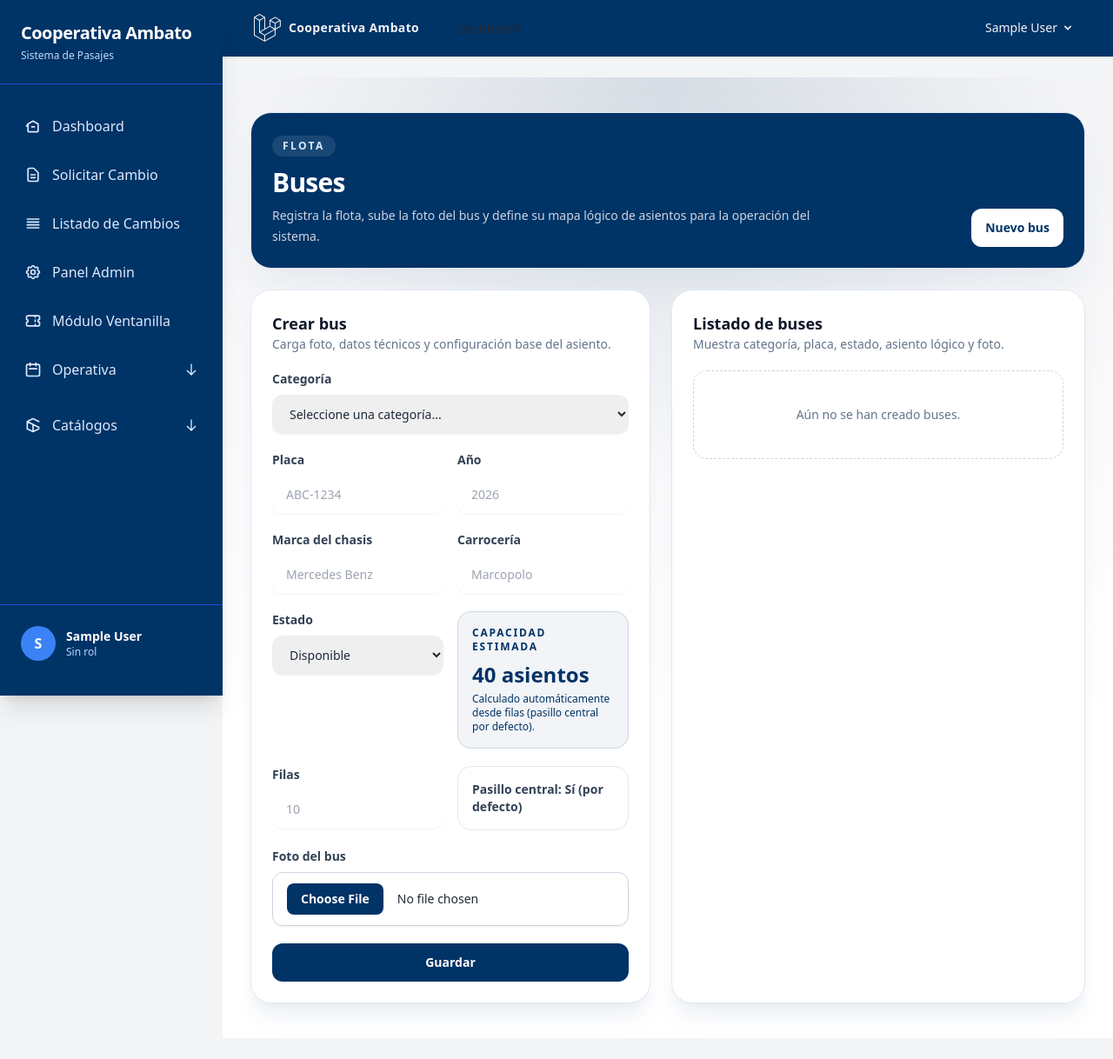
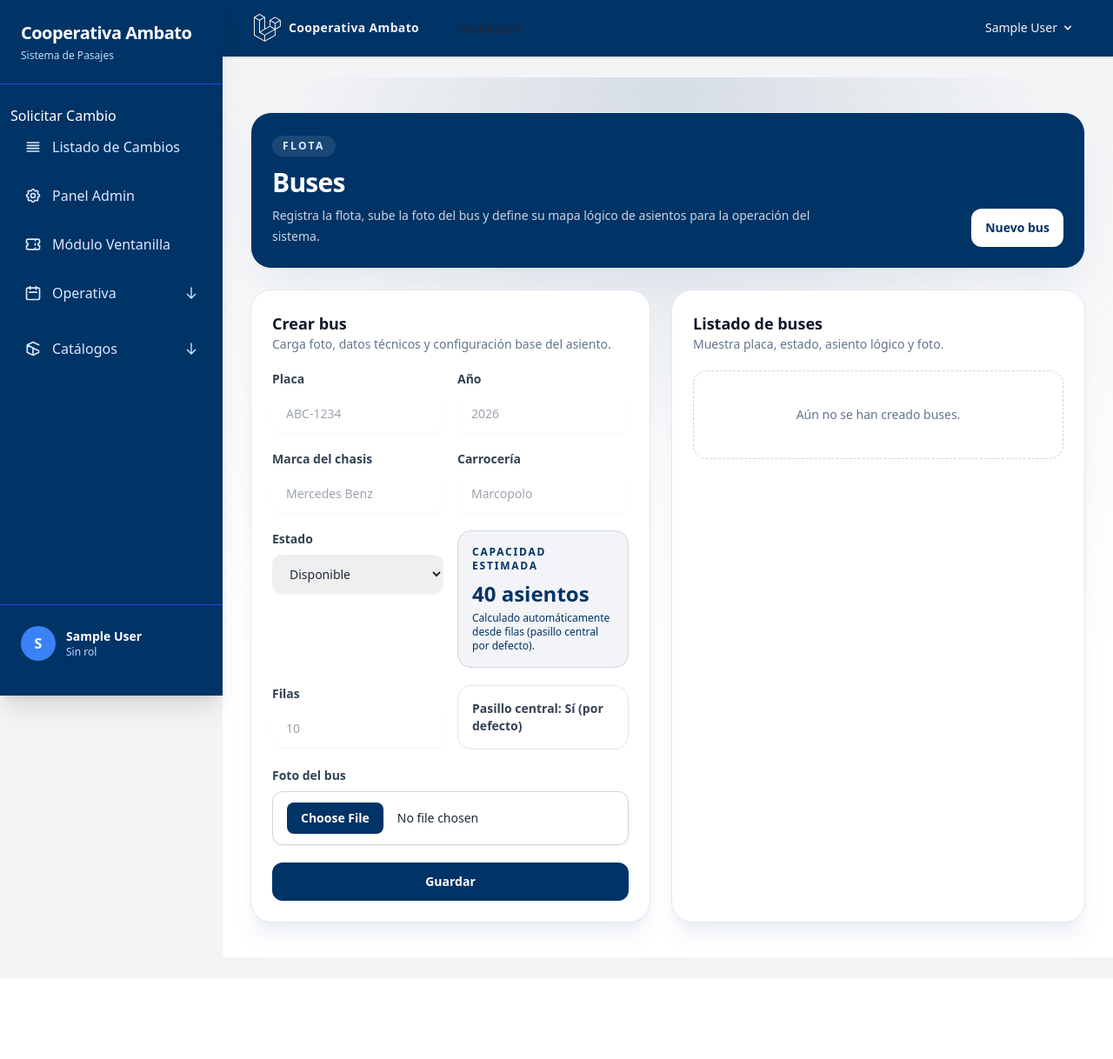
Before and after one commit to EMILIOABRIL05/Venta_Pasajes_Coop_Sistema, a Laravel app: page /catalogos/buses in a window 1280 px wide. Shown: the whole page at 87% size. After the commit the page ends 1071 px from the top, so only its background shows below. Run offline with Laravel 12, Linux system fonts and the light colour scheme; the visitor is signed in with stand-in values (Sample User, id 1); data comes from the database, SQL or seed files in the repository; style sheets or scripts are compiled from the project's sources; some libraries are stand-ins or nearby versions.

Commit message:
feat: elimina categoria de bus del flujo principal

```diff
--- a/app/Livewire/Catalogos/BusesCrud.php
+++ b/app/Livewire/Catalogos/BusesCrud.php
@@ -4,7 +4,6 @@
 
 use App\Livewire\Traits\RequiresRole;
 use App\Models\Bus;
-use App\Models\CategoriaBus;
 use Illuminate\Support\Facades\Storage;
 use Illuminate\Validation\Rule;
 use Livewire\Component;
@@ -21,8 +20,6 @@
     protected string $paginationTheme = 'tailwind';
 
     public ?int $busId = null;
-
-    public string $categoria_bus_id = '';
 
     public string $placa = '';
 
@@ -52,7 +49,6 @@
     protected function rules(): array
     {
         return [
-            'categoria_bus_id' => ['required', 'integer', 'exists:categorias_bus,id'],
             'placa' => [
                 'required',
                 'string',
@@ -103,7 +99,6 @@
         $bus = Bus::query()->findOrFail($id);
 
         $this->busId = $bus->id;
-        $this->categoria_bus_id = (string) $bus->categoria_bus_id;
         $this->placa = $bus->placa;
         $this->marca_chasis = $bus->marca_chasis;
         $this->carroceria = $bus->carroceria;
@@ -140,7 +135,6 @@
 
         $this->reset([
             'busId',
-            'categoria_bus_id',
             'placa',
             'marca_chasis',
             'carroceria',
@@ -161,7 +155,6 @@
         $pasillo = true;
 
         return [
-            'categoria_bus_id' => (int) $data['categoria_bus_id'],
             'placa' => strtoupper(trim($data['placa'])),
             'marca_chasis' => trim($data['marca_chasis']),
             'carroceria' => trim($data['carroceria']),
@@ -183,12 +176,8 @@
     {
         return view('livewire.catalogos.buses-crud', [
             'buses' => Bus::query()
-                ->with('categoria')
                 ->latest()
                 ->paginate(8),
-            'categorias' => CategoriaBus::query()
-                ->orderBy('nombre')
-                ->get(),
         ]);
     }
 }
--- a/app/Models/Bus.php
+++ b/app/Models/Bus.php
@@ -12,7 +12,6 @@
     protected $table = 'buses';
 
     protected $fillable = [
-        'categoria_bus_id',
         'placa',
         'marca_chasis',
         'carroceria',
@@ -107,12 +106,6 @@
             : null;
     }
 
-    // Relación: un bus pertenece a una categoría
-    public function categoria()
-    {
-        return $this->belongsTo(CategoriaBus::class, 'categoria_bus_id');
-    }
-
     // Scope útil: solo buses disponibles
     public function scopeDisponible($query)
     {
--- a/database/seeders/DatabaseSeeder.php
+++ b/database/seeders/DatabaseSeeder.php
@@ -18,7 +18,6 @@
             RutaSeeder::class,
             FrecuenciaSeeder::class,
             RolesAndPermissionsSeeder::class,
-            CategoriaBusSeeder::class,
             TestUsersSeeder::class,
         ]);
     }
--- a/resources/views/components/sidebar-navigation.blade.php
+++ b/resources/views/components/sidebar-navigation.blade.php
@@ -11,16 +11,6 @@
         <div class="flex-1 overflow-y-auto px-3 py-6">
             <!-- Dashboard -->
             <a href="{{ route('dashboard') }}"
-                class="flex items-center gap-3 px-4 py-3 rounded-lg font-medium transition-all duration-200 mb-2 {{ request()->routeIs('dashboard') ? 'bg-blue-700 text-white' : 'text-blue-100 hover:bg-blue-700 hover:text-white' }}">
-                <svg class="w-5 h-5" fill="none" stroke="currentColor" viewBox="0 0 24 24">
-                    <path stroke-linecap="round" stroke-linejoin="round" stroke-width="2" d="M3 12l2-3m0 0l7-4 7 4M5 9v10a1 1 0 001 1h12a1 1 0 001-1V9m-9 4h4" />
-                </svg>
-                Dashboard
-            </a>
-
-            <!-- Solicitudes de Cambio -->
-            <a href="{{ route('solicitudes-cambio.create') }}"
-                class="flex items-center gap-3 px-4 py-3 rounded-lg font-medium transition-all duration-200 mb-2 {{ request()->routeIs('solicitudes-cambio.create') ? 'bg-blue-700 text-white' : 'text-blue-100 hover:bg-blue-700 hover:text-white' }}">
                 <svg class="w-5 h-5" fill="none" stroke="currentColor" viewBox="0 0 24 24">
                     <path stroke-linecap="round" stroke-linejoin="round" stroke-width="2" d="M9 12h6m-6 4h6m2 5H7a2 2 0 01-2-2V5a2 2 0 012-2h5.586a1 1 0 01.707.293l5.414 5.414a1 1 0 01.293.707V19a2 2 0 01-2 2z" />
                 </svg>
@@ -129,15 +119,6 @@
                         @endif
 
                         <!-- Categorías de Bus (Solo Admin) -->
-                        @if (auth()->user()->hasRole('admin'))
-                            <a href="{{ route('catalogos.categorias-bus') }}"
-                                class="flex items-center gap-3 px-4 py-2 rounded-lg text-sm font-medium transition-all duration-200 {{ request()->routeIs('catalogos.categorias-bus') ? 'bg-blue-700 text-white' : 'text-blue-100 hover:bg-blue-600 hover:text-white' }}">
-                                <svg class="w-4 h-4" fill="currentColor" viewBox="0 0 24 24">
-                                    <path d="M9 2a1 1 0 000 2h2V2H9zM7 4a1 1 0 000 2h10V4H7zm-2 4a1 1 0 000 2h14V8H5zm0 4a1 1 0 000 2h14v-2H5zm0 4a1 1 0 000 2h14v-2H5zm0 4a1 1 0 000 2h14v-2H5z" />
-                                </svg>
-                                Categorías
-                            </a>
-                        @endif
 
                         <!-- Cuentas Operativas (Solo Admin) -->
                         @if (auth()->user()->hasRole('admin'))
@@ -337,16 +318,6 @@
                             @endif
 
                             @if (auth()->user()->hasRole('admin'))
-                                <a href="{{ route('catalogos.categorias-bus') }}" @click="open = false"
-                                    class="flex items-center gap-3 px-4 py-2 rounded-lg text-sm font-medium transition-all duration-200 {{ request()->routeIs('catalogos.categorias-bus') ? 'bg-blue-700 text-white' : 'text-blue-100 hover:bg-blue-600 hover:text-white' }}">
-                                    <svg class="w-4 h-4" fill="currentColor" viewBox="0 0 24 24">
-                                        <path d="M9 2a1 1 0 000 2h2V2H9zM7 4a1 1 0 000 2h10V4H7zm-2 4a1 1 0 000 2h14V8H5zm0 4a1 1 0 000 2h14v-2H5zm0 4a1 1 0 000 2h14v-2H5zm0 4a1 1 0 000 2h14v-2H5z" />
-                                    </svg>
-                                    Categorías
-                                </a>
-                            @endif
-
-                            @if (auth()->user()->hasRole('admin'))
                                 <a href="{{ route('catalogos.cuentas') }}" @click="open = false"
                                     class="flex items-center gap-3 px-4 py-2 rounded-lg text-sm font-medium transition-all duration-200 {{ request()->routeIs('catalogos.cuentas') ? 'bg-blue-700 text-white' : 'text-blue-100 hover:bg-blue-600 hover:text-white' }}">
                                     <svg class="w-4 h-4" fill="none" stroke="currentColor" viewBox="0 0 24 24">
--- a/resources/views/livewire/catalogos/buses-crud.blade.php
+++ b/resources/views/livewire/catalogos/buses-crud.blade.php
@@ -36,17 +36,6 @@
                 </div>
 
                 <form wire:key="bus-form-{{ $busId ?? 'new' }}" wire:submit.prevent="save" class="space-y-5">
-                    <div>
-                        <label class="mb-2 block text-sm font-semibold text-slate-700" for="categoria_bus_id">Categoría</label>
-                        <select id="categoria_bus_id" wire:model="categoria_bus_id" class="w-full rounded-xl border-slate-300 px-4 py-3 text-sm shadow-sm focus:border-[#003366] focus:ring-[#003366]">
-                            <option value="">Seleccione una categoría...</option>
-                            @foreach ($categorias as $categoria)
-                                <option value="{{ $categoria->id }}">{{ $categoria->nombre }}</option>
-                            @endforeach
-                        </select>
-                            @error('categoria_bus_id') <p class="mt-2 text-sm text-[#CC0000]">{{ $message }}</p> @enderror
-                    </div>
-
                     <div class="grid gap-4 md:grid-cols-2">
                         <div>
                             <label class="mb-2 block text-sm font-semibold text-slate-700" for="placa">Placa</label>
@@ -144,7 +133,7 @@
                 <div class="mb-5 flex flex-col gap-2 md:flex-row md:items-end md:justify-between">
                     <div>
                         <h2 class="text-lg font-bold text-slate-900">Listado de buses</h2>
-                        <p class="text-sm text-slate-500">Muestra categoría, placa, estado, asiento lógico y foto.</p>
+                        <p class="text-sm text-slate-500">Muestra placa, estado, asiento lógico y foto.</p>
                     </div>
                 </div>
 
@@ -165,7 +154,6 @@
                                         <div class="space-y-3">
                                             <div class="flex flex-wrap items-center gap-2">
                                                 <h3 class="text-base font-bold text-slate-900">{{ $bus->placa }}</h3>
-                                                <span class="rounded-full bg-slate-100 px-3 py-1 text-xs font-semibold text-slate-600">{{ $bus->categoria?->nombre ?? 'Sin categoría' }}</span>
                                                 <span class="rounded-full px-3 py-1 text-xs font-semibold {{ $bus->estado === 'disponible' ? 'bg-[#003366]/10 text-[#003366]' : ($bus->estado === 'en_ruta' ? 'bg-slate-200 text-slate-700' : 'bg-[#CC0000]/10 text-[#CC0000]') }}">
                                                     {{ ucfirst(str_replace('_', ' ', $bus->estado)) }}
                                                 </span>
--- a/routes/web.php
+++ b/routes/web.php
@@ -6,7 +6,6 @@
 use App\Http\Controllers\Ventanilla\PasajeroController;
 use App\Livewire\AdminPanel;
 use App\Livewire\Catalogos\BusesCrud;
-use App\Livewire\Catalogos\CategoriasBusCrud;
 use App\Livewire\Catalogos\CuentasCrud;
 use App\Livewire\Chofer\PanelPrincipal;
 use App\Livewire\Web\CarritoCompra;
@@ -30,10 +29,6 @@
 Route::get('/admin/gestion-reembolsos', \App\Livewire\Admin\GestionReembolsos::class)
     ->middleware(['auth', 'role:admin|oficinista'])
     ->name('admin.gestion-reembolsos');
-
-Route::get('/catalogos/categorias-bus', CategoriasBusCrud::class)
-    ->middleware(['auth', 'role:admin|oficinista'])
-    ->name('catalogos.categorias-bus');
 
 Route::get('/catalogos/buses', BusesCrud::class)
     ->middleware(['auth', 'role:admin|oficinista'])
```
Also changed, not shown: resources/views/livewire/admin-panel.blade.php (+0 -9 lines), tests/Feature/CatalogosCrudTest.php (+1 -17 lines), tests/Feature/OperativaTest.php (+0 -7 lines), tests/Feature/PanelPrincipalChoferTest.php (+0 -7 lines), tests/Feature/VentasVentanillaTest.php (+0 -1 lines), tests/Unit/AsientosDisponiblesTest.php (+0 -7 lines), database/migrations/2026_05_31_000000_drop_categoria_bus_from_buses_and_remove_categorias_bus_table.php (added).
